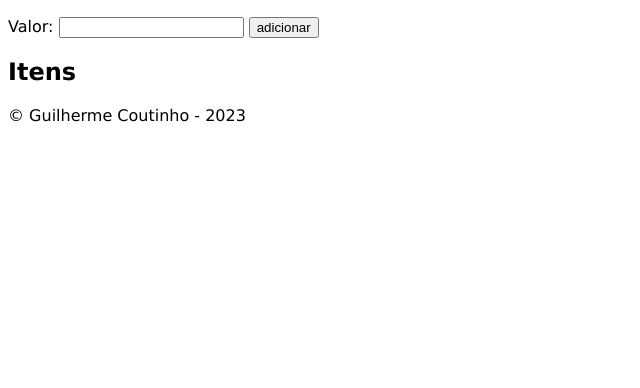
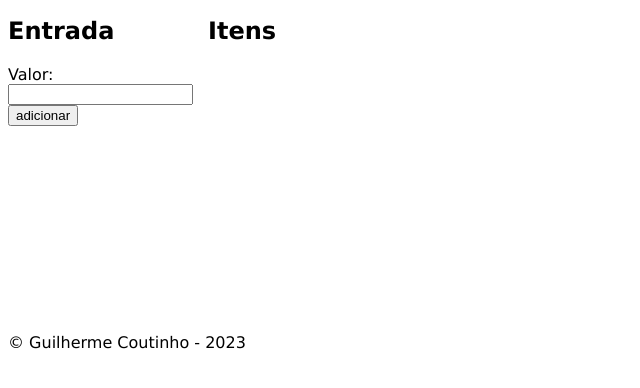
Before and after one commit to ufjf-dcc121/ufjf-dcc121-2023-1-atv10-guiCoutinho, a plain HTML site: page index.html in a window 1280 px wide. Shown: the part 112-500 px from the top of the page, without its empty margins (0-640 px from the left). Drawn offline with Linux system fonts and the light colour scheme.

Commit message:
muda o posicionamento das seçoes

```diff
--- a/estilo.css
+++ b/estilo.css
@@ -4,5 +4,17 @@ html {
 }
 
 main {
+    display: flex;
+}
 
+#formulario, #itens {
+    width: 200px;
 }
+
+#itens {
+    min-height: 300px;
+}
+
+section > h1 {
+    margin-top: 0;
+}
--- a/index.html
+++ b/index.html
@@ -14,6 +14,7 @@
     </header>
     <main>
         <section id="formulario">
+            <h1>Entrada</h1>
             <form name="entrada">
                 <label for="valor">Valor:</label>
                 <input type="number" name="valor" id="valor" title="Valor a ser inserido">
```
